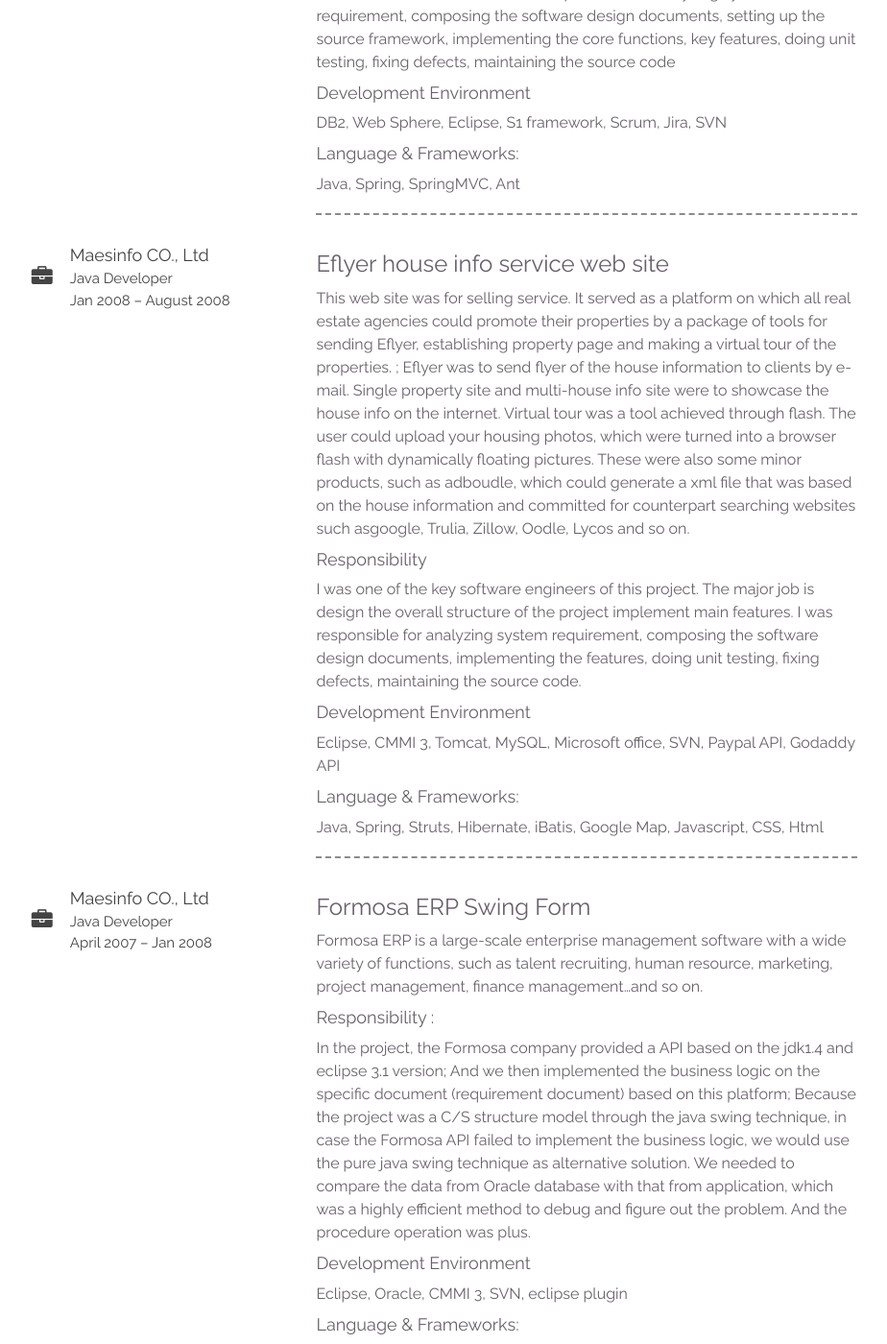
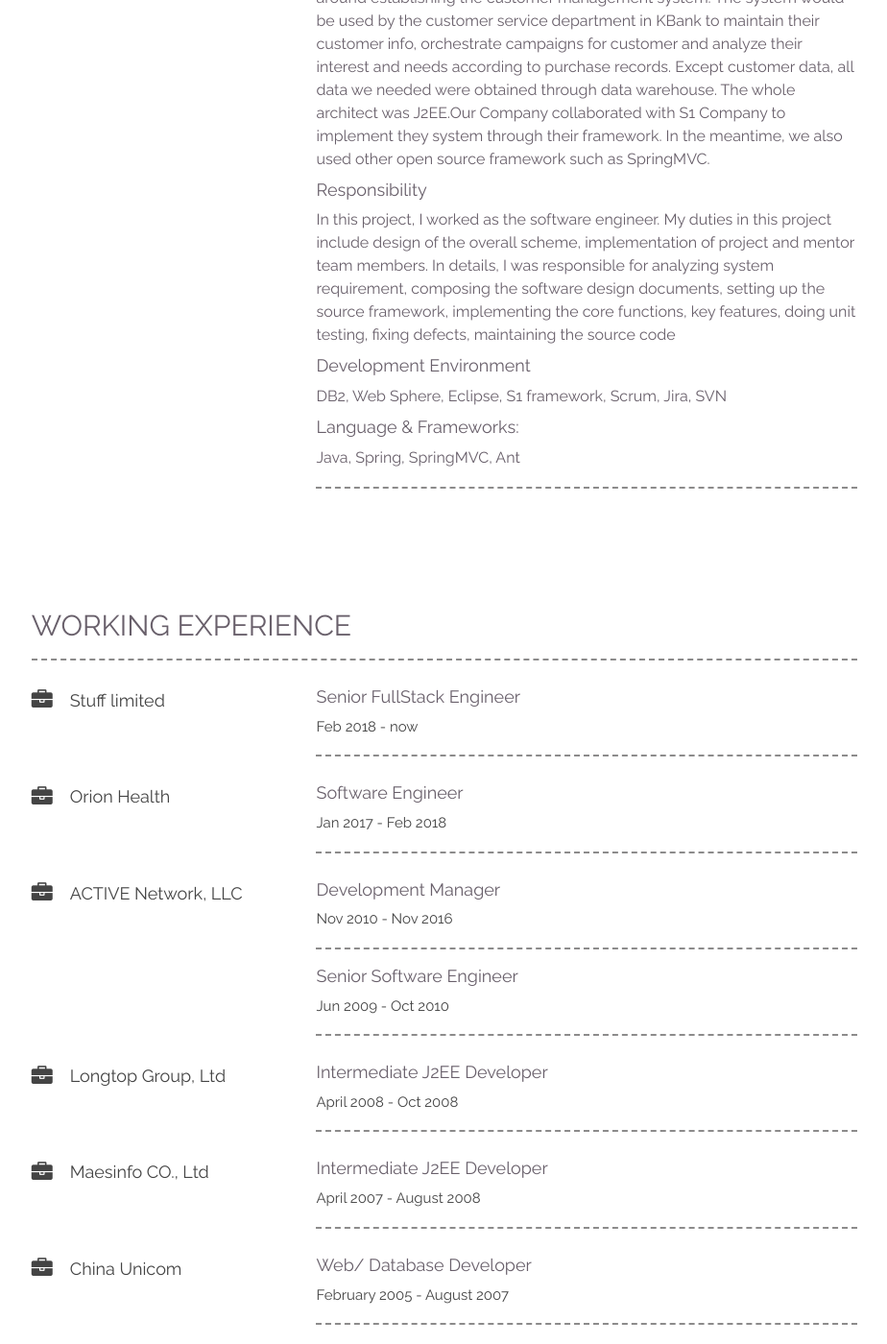
Before and after one commit to carmen0208/carmen0208.github.io, a Jekyll site: the page resumepdf.html, which Jekyll copies as it is, in a window 1280 px wide and 1400 px high, scrolled down 5080 px. Shown: the whole window at 96% size, without its empty margins (16-940 px from the left). Built offline with Jekyll 4.4.1, drawn with Linux system fonts in a browser that asks for light colours; some of the changed text lies outside the part shown.

Commit message:
update resume

```diff
--- a/resumepdf.html
+++ b/resumepdf.html
@@ -13,12 +13,12 @@
     <div class="containers">
       <div class="row">
         <div class="col-lg-12">
-          <div class="col-lg-8">
+          <div class="col-lg-6">
             <!-- Title -->
             <div class="title">
               <h1>Carmen Liu</h1>
-              <span class="h4 element"
-                >Development Manager / Full stack Engineer
+              <span class="h4 element">
+                Senior Full stack Engineer / Development Manager
               </span>
             </div>
             <dl class="contact-detail">
@@ -51,9 +51,9 @@
               <dd>(+64)02102660065</dd>
             </dl>
           </div>
-          <div class="col-lg-4">
+          <div class="col-lg-6">
             <div id="profile-image">
-              <img src="../images/profile2.png" class="avatar" alt="Avatar" />
+              <img src="../images/profile.png" class="avatar" alt="Avatar" />
             </div>
           </div>
           <!-- End of title -->
@@ -309,9 +311,9 @@
         <div class="col-sm-8 col-md-8 col-md-push-4 animated">
           <h3>Unison - healthcare solution</h3>
           <p>
-            The Unison Solution is a platform is a highly scalable platform
-            built on modern technology that can aggregate all types of health
-            data, from both traditional and non-traditional sources.
+            The Unison Solution is a highly scalable platform built on modern
+            technology that can aggregate all types of health data, from both
+            traditional and non-traditional sources.
           </p>
           <p>
             It also provide a portal for clinical user to leverages the rich
@@ -362,13 +364,20 @@
         <div class="col-sm-8 col-md-8 col-md-push-4 animated">
           <h3>The Activity Cloud</h3>
           <p>
-            The Activity Cloud project is a system which to get and analyze all
-            the data from other products of the company.
+            The Activity Cloud is a system that builds on top of Activenetwork's
+            other Event registration platform.
           </p>
           <p>
-            We set up a website to provide activity organizers a better space to
-            plan and analyze their own activities by the data analyzing of The
-            Activity Cloud project.
+            Active Network provides a platform for sports or event organizers to
+            create their events. Once the event has been created, the end
+            consumer could participant, make the payment to the event from our
+            platform.
+          </p>
+          <p>
+            The Activity Cloud(ACL) is a platform that provides Sports, Events
+            organizers a place to better plan and analyze, evaluate their events
+            by the intelligent recommendation algorithm our system providers
+            through the massive amount of the data we hold.
           </p>
           <h4>Responsibility</h4>
           <ul>
@@ -411,7 +420,7 @@
             <div class="icon-list-content">
               <div class="icon-list-title">ACTIVE Network, LLC</div>
               <div class="icon-list-info">
-                <span>Development Manager</span>
+                <span>Development Manager, Ruby on Rails Developer</span>
               </div>
               <div class="icon-list-info">
                 <span> Jan 2013 – Dec 2016 </span>
@@ -420,7 +429,6 @@
           </div>
           <hr class="visible-xs" />
         </div>
-
         <!-- work 3 -->
         <div class="col-sm-8 col-md-8 col-md-push-4 animated">
           <h3>Hunting & Fishing project</h3>
@@ -480,7 +488,7 @@
             <div class="icon-list-content">
               <div class="icon-list-title">ACTIVE Network, LLC</div>
               <div class="icon-list-info">
-                <span> Development Manager</span>
+                <span>J2EE Developer, Development Manager</span>
               </div>
               <div class="icon-list-info">
                 <span>June 2009 – Dev 2012</span>
@@ -539,44 +547,33 @@
           </div>
           <hr class="visible-xs" />
         </div>
+      </div>
 
-        <!-- work 5 -->
+      <!-- row -->
+    </div>
+    <!-- containers -->
+  </div>
+  <!-- End of portfolio -->
+
+  <div id="resume" class="content">
+    <div class="containers">
+      <div class="row">
+        <!-- title -->
+        <div class="col-md-12 headline">
+          <h2>WORKING EXPERIENCE</h2>
+          <hr />
+        </div>
+        <!-- end title-->
+      </div>
+      <!-- .row -->
+
+      <div class="row">
+        <!-- education 1 -->
         <div class="col-sm-8 col-md-8 col-md-push-4 animated">
-          <h3>Eflyer house info service web site</h3>
-          <p>
-            This web site was for selling service. It served as a platform on
-            which all real estate agencies could promote their properties by a
-            package of tools for sending Eflyer, establishing property page and
-            making a virtual tour of the properties. ; Eflyer was to send flyer
-            of the house information to clients by e-mail. Single property site
-            and multi-house info site were to showcase the house info on the
-            internet. Virtual tour was a tool achieved through flash. The user
-            could upload your housing photos, which were turned into a browser
-            flash with dynamically floating pictures. These were also some minor
-            products, such as adboudle, which could generate a xml file that was
-            based on the house information and committed for counterpart
-            searching websites such asgoogle, Trulia, Zillow, Oodle, Lycos and
-            so on.
-          </p>
-          <h4>Responsibility</h4>
-          <p>
-            I was one of the key software engineers of this project. The major
-            job is design the overall structure of the project implement main
-            features. I was responsible for analyzing system requirement,
-            composing the software design documents, implementing the features,
-            doing unit testing, fixing defects, maintaining the source code.
-          </p>
-          <h4>Development Environment</h4>
-          <p>
-            Eclipse, CMMI 3, Tomcat, MySQL, Microsoft office, SVN, Paypal API,
-            Godaddy API
-          </p>
-          <h4>Language & Frameworks:</h4>
-          <p>
-            Java, Spring, Struts, Hibernate, iBatis, Google Map, Javascript,
-            CSS, Html
-          </p>
-
+          <h4>Senior FullStack Engineer</h4>
+          <div class="icon-list-info">
+            <span>Feb 2018 - now</span>
+          </div>
           <hr class="hidden-xs" />
         </div>
 
@@ -586,45 +583,21 @@
               <i class="fa fa-briefcase"></i>
             </div>
             <div class="icon-list-content">
-              <div class="icon-list-title">Maesinfo CO., Ltd</div>
-              <div class="icon-list-info">
-                <span>Java Developer</span>
-              </div>
-              <div class="icon-list-info">
-                <span>Jan 2008 – August 2008</span>
-              </div>
+              <div class="icon-list-title">Stuff limited</div>
             </div>
           </div>
           <hr class="visible-xs" />
         </div>
+      </div>
+      <!-- .row -->
 
-        <!-- work 6 -->
+      <div class="row">
+        <!-- education 1 -->
         <div class="col-sm-8 col-md-8 col-md-push-4 animated">
-          <h3>Formosa ERP Swing Form</h3>
-          <p>
-            Formosa ERP is a large-scale enterprise management software with a
-            wide variety of functions, such as talent recruiting, human
-            resource, marketing, project management, finance management…and so
-            on.
-          </p>
-          <h4>Responsibility :</h4>
-          <p>
-            In the project, the Formosa company provided a API based on the
-            jdk1.4 and eclipse 3.1 version; And we then implemented the business
-            logic on the specific document (requirement document) based on this
-            platform; Because the project was a C/S structure model through the
-            java swing technique, in case the Formosa API failed to implement
-            the business logic, we would use the pure java swing technique as
-            alternative solution. We needed to compare the data from Oracle
-            database with that from application, which was a highly efficient
-            method to debug and figure out the problem. And the procedure
-            operation was plus.
-          </p>
-          <h4>Development Environment</h4>
-          <p>Eclipse, Oracle, CMMI 3, SVN, eclipse plugin</p>
-          <h4>Language & Frameworks:</h4>
-          <p>Java, Swing</p>
-
+          <h4>Software Engineer</h4>
+          <div class="icon-list-info">
+            <span>Jan 2017 - Feb 2018</span>
+          </div>
           <hr class="hidden-xs" />
         </div>
 
@@ -634,50 +607,26 @@
               <i class="fa fa-briefcase"></i>
             </div>
             <div class="icon-list-content">
-              <div class="icon-list-title">Maesinfo CO., Ltd</div>
-              <div class="icon-list-info">
-                <span>Java Developer</span>
-              </div>
-              <div class="icon-list-info">
-                <span>April 2007 – Jan 2008</span>
-              </div>
+              <div class="icon-list-title">Orion Health</div>
             </div>
           </div>
           <hr class="visible-xs" />
         </div>
+      </div>
+      <!-- .row -->
 
-        <!-- work 7 -->
+      <div class="row">
+        <!-- education 1 -->
         <div class="col-sm-8 col-md-8 col-md-push-4 animated">
-          <h3>China Unicom of Deyang Business Analysis system</h3>
-          <p>
-            The project aimed to provide a Business analysis system for each
-            department in the company, offering ease in viewing the specific
-            business report and analyzing the data from this system according to
-            their privilege.
-          </p>
-          <p>
-            The main data originated from Billing database as well as Business &
-            Operation database. The system was designed to reproduce the data
-            from those databases, generate tailor-made reports based on analysis
-            specification and present them to end-users through websites made by
-            J2EE
-          </p>
-          <h4>Responsibility</h4>
-          <p>
-            In this project, I worked as the software engineer. My duties in
-            this project include design of website, implement the features I
-            owned, and technical support. In details, I was responsible for
-            analyzing system requirement, composing the software design
-            documents, implementing the features, doing unit testing, fixing
-            defects, maintaining the source code; I also co-work with other
-            members to integrate the features with other functionalities in the
-            software.
-          </p>
-          <h4>Development Environment</h4>
-          <p>Eclipse, Oracle, Web Logic</p>
-          <h4>Language & Frameworks:</h4>
-          <p>Java, JSP, Struts, JDBC, database procedure, html</p>
-
+          <h4>Development Manager</h4>
+          <div class="icon-list-info">
+            <span>Nov 2010 - Nov 2016</span>
+          </div>
+          <hr class="hidden-xs" />
+          <h4>Senior Software Engineer</h4>
+          <div class="icon-list-info">
+            <span>Jun 2009 - Oct 2010</span>
+          </div>
           <hr class="hidden-xs" />
         </div>
 
@@ -687,24 +636,94 @@
               <i class="fa fa-briefcase"></i>
             </div>
             <div class="icon-list-content">
-              <div class="icon-list-title">China Unicom</div>
-              <div class="icon-list-info">
-                <span>Web / Database Developer</span>
-              </div>
-              <div class="icon-list-info">
-                <span>February.2005 - April.2007</span>
+              <div class="icon-list-title">
+                ACTIVE Network, LLC
               </div>
             </div>
           </div>
           <hr class="visible-xs" />
         </div>
       </div>
+      <!-- .row -->
 
-      <!-- row -->
+      <div class="row">
+        <!-- education 1 -->
+        <div class="col-sm-8 col-md-8 col-md-push-4 animated">
+          <h4>Intermediate J2EE Developer</h4>
+          <div class="icon-list-info">
+            <span>April 2008 - Oct 2008</span>
+          </div>
+          <hr class="hidden-xs" />
+        </div>
+
+        <div class="col-sm-4 col-md-4 col-md-pull-8 animated">
+          <div class="icon-list">
+            <div class="icon-list-icon">
+              <i class="fa fa-briefcase"></i>
+            </div>
+            <div class="icon-list-content">
+              <div class="icon-list-title">
+                Longtop Group, Ltd
+              </div>
+            </div>
+          </div>
+          <hr class="visible-xs" />
+        </div>
+      </div>
+      <!-- .row -->
+      <div class="row">
+        <!-- education 1 -->
+        <div class="col-sm-8 col-md-8 col-md-push-4 animated">
+          <h4>Intermediate J2EE Developer</h4>
+          <div class="icon-list-info">
+            <span>April 2007 - August 2008</span>
+          </div>
+          <hr class="hidden-xs" />
+        </div>
+
+        <div class="col-sm-4 col-md-4 col-md-pull-8 animated">
+          <div class="icon-list">
+            <div class="icon-list-icon">
+              <i class="fa fa-briefcase"></i>
+            </div>
+            <div class="icon-list-content">
+              <div class="icon-list-title">
+                Maesinfo CO., Ltd
+              </div>
+            </div>
+          </div>
+          <hr class="visible-xs" />
+        </div>
+      </div>
+      <!-- .row -->
+      <div class="row">
+        <!-- education 1 -->
+        <div class="col-sm-8 col-md-8 col-md-push-4 animated">
+          <h4>Web/ Database Developer</h4>
+          <div class="icon-list-info">
+            <span>February 2005 - August 2007</span>
+          </div>
+          <hr class="hidden-xs" />
+        </div>
+
+        <div class="col-sm-4 col-md-4 col-md-pull-8 animated">
+          <div class="icon-list">
+            <div class="icon-list-icon">
+              <i class="fa fa-briefcase"></i>
+            </div>
+            <div class="icon-list-content">
+              <div class="icon-list-title">
+                China Unicom
+              </div>
+            </div>
+          </div>
+          <hr class="visible-xs" />
+        </div>
+      </div>
+      <!-- .row -->
     </div>
     <!-- containers -->
   </div>
-  <!-- End of portfolio -->
 
   <!-- Start of resume -->
   <div id="resume" class="content">
```
Also changed, not shown: other parts of resumepdf.html (+8 -6 lines), resume.html (+84 -14 lines).
